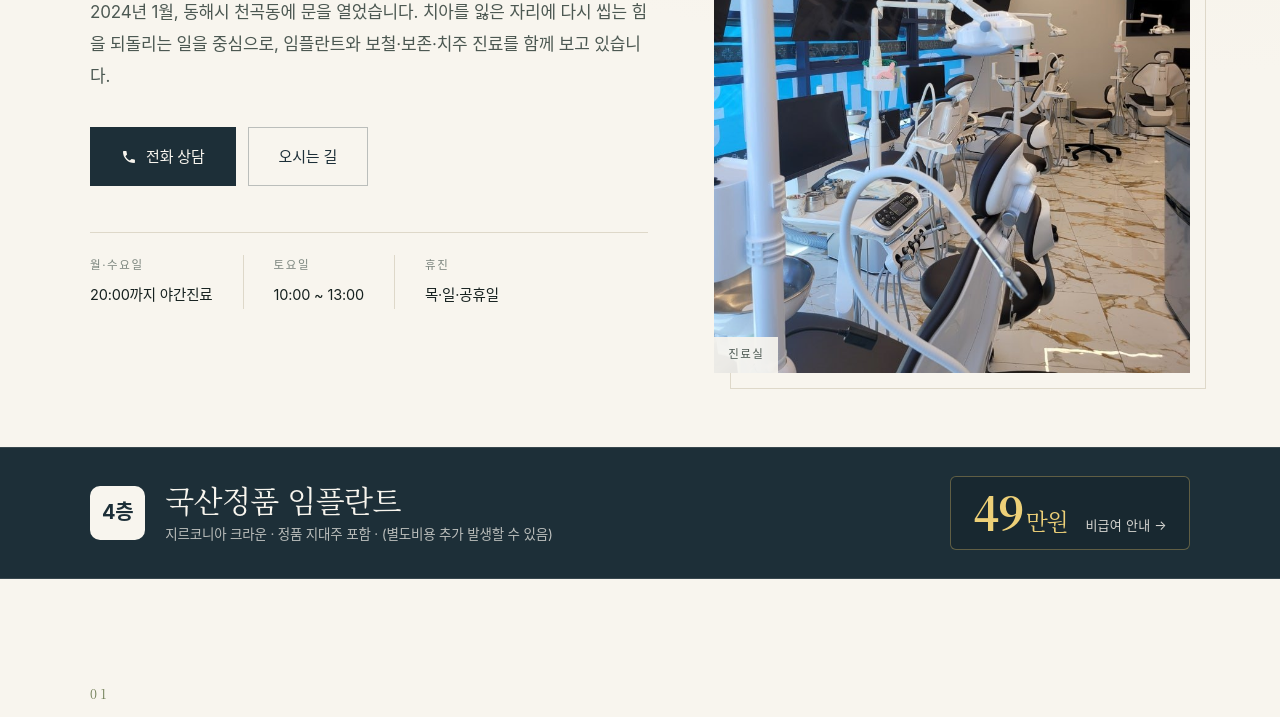
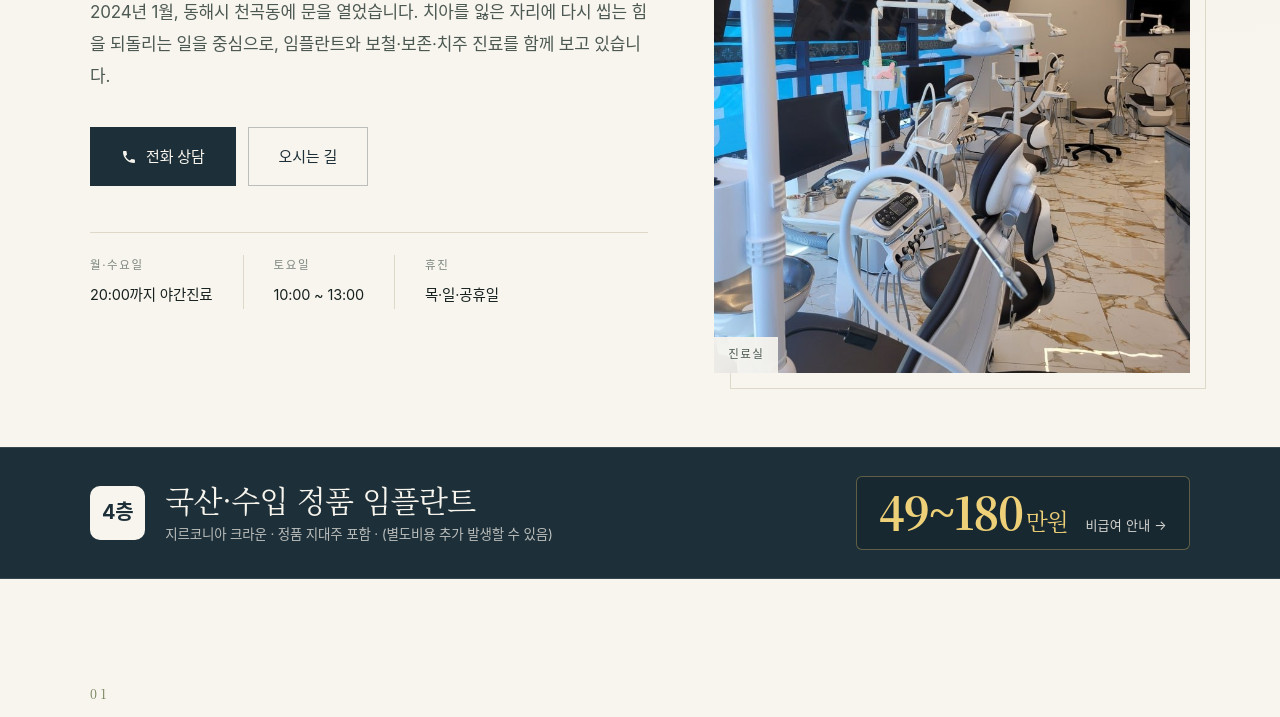
Before and after one commit to donghae-nydental/donghae-nydental.github.io, a plain HTML site: page index.html in a window 1280 px wide. Shown: the part 362-1079 px from the top of the page. Drawn offline with Linux system fonts and the light colour scheme.

Commit message:
상단 가격 배너: 국산·수입 정품 임플란트 49~180만원

```diff
--- a/index.html
+++ b/index.html
@@ -129,13 +129,13 @@
       <div class="price-banner-left">
         <span class="floor-badge">4층</span>
         <div class="price-banner-copy">
-          <p class="price-banner-title">국산정품 임플란트</p>
+          <p class="price-banner-title">국산·수입 정품 임플란트</p>
           <p class="price-banner-note">지르코니아 크라운 · 정품 지대주 포함 · (별도비용 추가 발생할 수 있음)</p>
         </div>
       </div>
       <div class="price-banner-right">
         <a class="price-banner-amount" href="#fee" aria-label="비급여 진료비용 안내로 이동">
-          <strong>49<span>만원</span></strong>
+          <strong>49~180<span>만원</span></strong>
           <span class="price-banner-link">비급여 안내 →</span>
         </a>
       </div>
```
